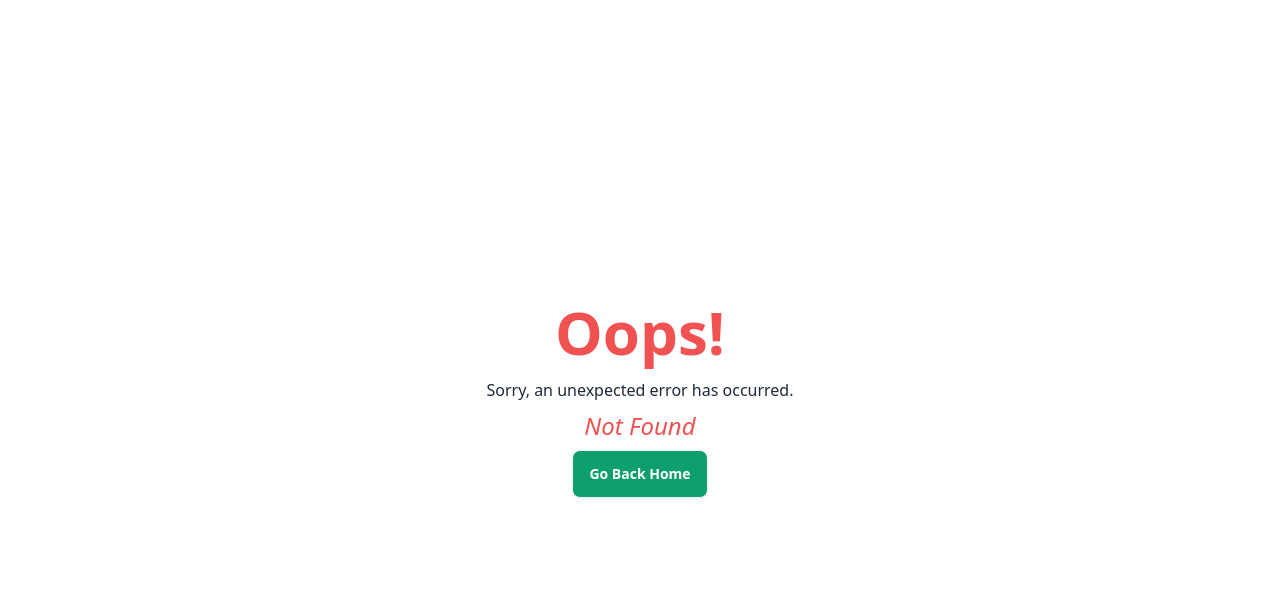
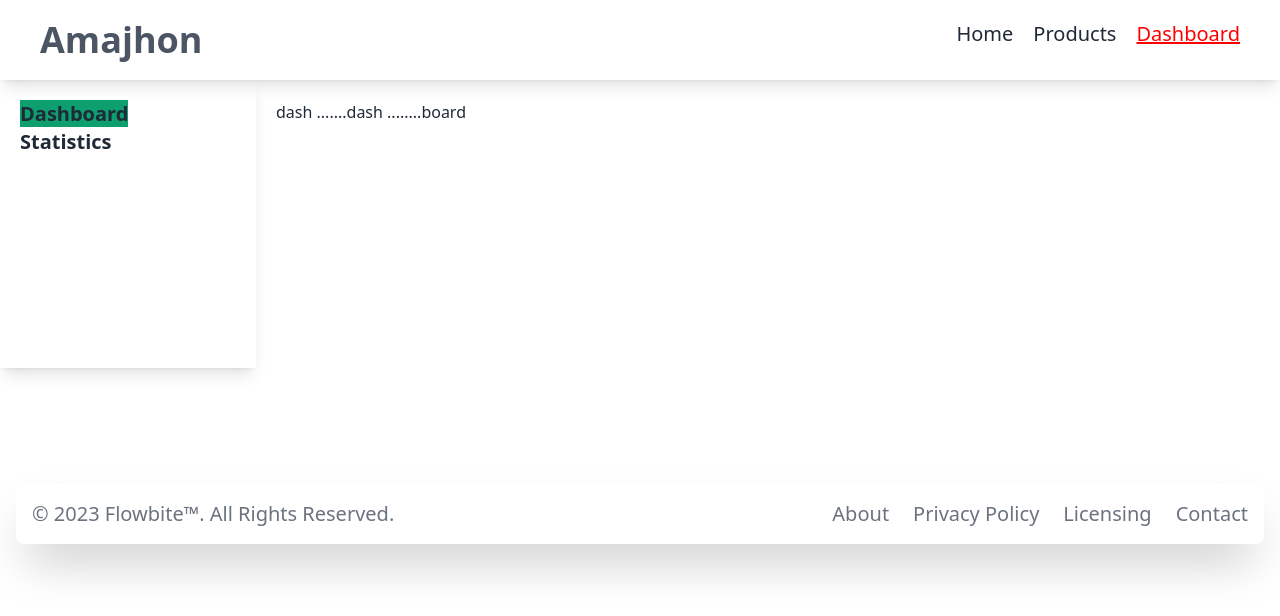
Before and after one commit to ranamiah221/react-amajhon-conceptual, a React (Vite) app: page /dashboard/dashboard in a window 1280 px wide. Before the commit this address had no page. Shown: the top 616 px of the page. Built offline with nearby package versions, Linux system fonts and the light colour scheme.

Commit message:
create a dashboard

```diff
--- /dev/null
+++ b/src/components/DashboardLayout/DashboardLayout.jsx
@@ -0,0 +1,39 @@
+import { NavLink, Outlet } from "react-router-dom";
+
+const DashboardLayout = () => {
+  return (
+    <div className="grid grid-cols-5 h-96">
+      <div className="col-span-1 shadow-lg h-72 p-5 ">
+        <ul className="text-xl font-bold ">
+        <li>
+            <NavLink
+              to="/dashboard/dashboard"
+              className={({ isActive, isPending }) =>
+                isPending ? "pending" : isActive ? "bg-green-500" : ""
+              }
+            >
+              Dashboard
+            </NavLink>
+          </li>
+          <li>
+            <NavLink
+              to="/dashboard/statistics"
+              className={({ isActive, isPending }) =>
+                isPending ? "pending" : isActive ? "bg-green-500 " : ""
+              }
+            >
+              Statistics
+            </NavLink>
+          </li>
+        </ul>
+      </div>
+
+           {/* outlet */}
+           <div className="p-5">
+            <Outlet></Outlet>
+           </div>
+    </div>
+  );
+};
+
+export default DashboardLayout;
--- /dev/null
+++ b/src/pages/Dashboard/Dashboard.jsx
@@ -0,0 +1,10 @@
+
+const Dashboard = () => {
+    return (
+        <div>
+             dash .......dash ........board
+        </div>
+    );
+};
+
+export default Dashboard;
--- a/src/pages/ProductDetails/ProductDetails.jsx
+++ b/src/pages/ProductDetails/ProductDetails.jsx
@@ -1,4 +1,4 @@
-import { useLoaderData, useNavigation, useParams } from "react-router-dom";
+import { useLoaderData } from "react-router-dom";
 
 const ProductDetails = () => {
   const product = useLoaderData();
@@ -15,9 +15,9 @@ const ProductDetails = () => {
 
   return (
     <>
-        <div className="card card-side bg-base-100 shadow-xl my-10 shadow-blue-200">
+        <div className="card card-side bg-base-100 shadow-xl mt-5 mb-10 shadow-blue-200 border-2 border-gray-500 ">
         <figure>
-          <img
+          <img className=""
             src={thumbnail}
             alt="Movie"
           />
--- a/src/pages/Products/Products.jsx
+++ b/src/pages/Products/Products.jsx
@@ -1,11 +1,9 @@
-import { useLoaderData, useNavigation } from "react-router-dom";
+import { useLoaderData } from "react-router-dom";
 import Product from "../../components/Product/Product";
 
 
 const Products = () => {
     const {products} =useLoaderData();
-
-
     return (
         <>
                 <div className="grid grid-cols-3 gap-10 my-5">
--- /dev/null
+++ b/src/pages/Statistics/Statistics.jsx
@@ -0,0 +1,11 @@
+
+
+const Statistics = () => {
+    return (
+        <div>
+              statistics.................
+        </div>
+    );
+};
+
+export default Statistics;
```
Also changed, not shown: src/Router/Router.jsx (+17 -0 lines).
